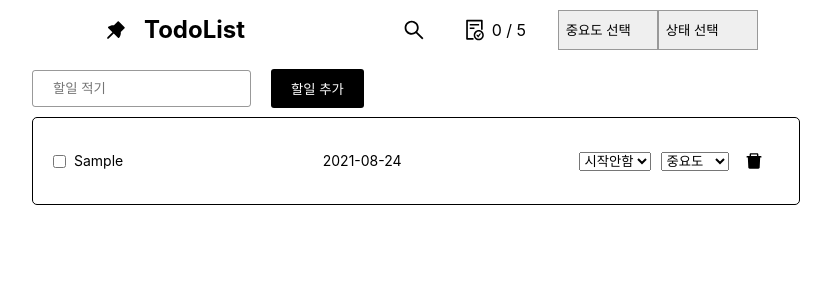
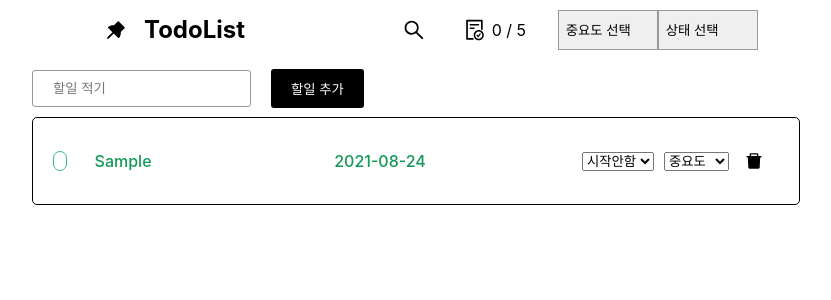
Before and after one commit to TEAM-8ight/8ight-team2, a React (Create React App) app: page / in a window 1280 px wide. Both pictures are taken after typing "Sample" into the empty fields and a click on the button "할일 추가". Shown: the top 300 px of the page, without its empty margins (224-1055 px from the left). Built offline with nearby package versions, Linux system fonts and the light colour scheme.

Commit message:
Feat: Add 'done' property in createState

```diff
--- a/src/components/Header.tsx
+++ b/src/components/Header.tsx
@@ -11,39 +11,19 @@ import {
 const Header = ({ todos, handleStatusFilter }: any) => {
   const [filterByImportance, setFilterByImportance] = useState<any>([]);
   const [filterByStatus, setFilterByStatus] = useState<any>([...todos]);
-  const [filteredTodos, setFilteredTodos] = useState<any>([...todos]);
+
   const handleFilterByImportance = (
     e: React.ChangeEvent<HTMLSelectElement>,
   ) => {
     setFilterByImportance(e.target.value);
 
-    // const matchValues = [...todos].filter((todo: any) =>
-    //   todo.importance.includes(e.target.value),
-    // );
-
-    // setFilterByImportance(matchValues);
     handleStatusFilter(e.target.value);
   };
 
   const handleFilterByStatus = (e: React.ChangeEvent<HTMLSelectElement>) => {
-    // const matchValues = [...todos].filter((todo: any) =>
-    //   todo.status.includes(e.target.value),
-    // );
-
     setFilterByStatus(e.target.value);
     handleStatusFilter(e.target.value);
   };
-
-  // useEffect(() => {
-  //   const matchValues = [...todos].filter(
-  //     (todo: any) =>
-  //       (!filterByImportance || todo.importance === filterByImportance) &&
-  //       (!filterByStatus || todo.status === filterByStatus),
-  //   );
-  //   console.log('matchValues', matchValues);
-  //   setFilteredTodos(matchValues);
-  //   handleStatusFilter(matchValues);
-  // }, [filterByStatus, filterByImportance]);
 
   return (
     <Nav>
--- a/src/components/TodoList.tsx
+++ b/src/components/TodoList.tsx
@@ -1,7 +1,7 @@
-import React, { useEffect, useState } from 'react';
-import styled from 'styled-components';
+import React, { useState } from 'react';
+import styled, { css } from 'styled-components';
 import { todoType } from '../pages/MainPage';
-import { AiFillDelete } from 'react-icons/ai';
+import { AiFillDelete, AiOutlineCheckCircle } from 'react-icons/ai';
 
 interface TodoCreateProps {
   createState: todoType[];
@@ -139,16 +139,22 @@ const TodoList = ({
     );
   };
 
-  const isFiltered = (status: any, importance: any) => {
+  const isFiltered = (status: any) => {
     return status === selected;
   };
 
-  console.log(selected);
+  const toggleTodo = (id: number) => {
+    setCreateState((prevState) =>
+      prevState.map((todo) =>
+        todo.id === id ? { ...todo, done: !todo.done } : todo,
+      ),
+    );
+  };
 
   return (
     <Container onDragOver={onDragOver}>
       {createState?.map((item, i) => {
-        let isItemFiltered = isFiltered(item.status, item.importance);
+        let isItemFiltered = isFiltered(item.status);
 
         let defaultClass = '';
 
@@ -163,9 +169,12 @@ const TodoList = ({
               isItemFiltered ? { background: 'green' } : { background: 'none' }
             }
           >
-            <input type="checkbox" name="isComplete" value={item.taskName} />
+            <CheckCircle done={item.done} onClick={() => toggleTodo(item.id)}>
+              {item.done && <AiOutlineCheckCircle />}
+            </CheckCircle>
 
             <ListItem
+              done={item.done}
               data-index={i}
               draggable
               onDragStart={onDragStart}
@@ -230,35 +239,35 @@ const Container = styled.ul`
 const ListContainer = styled.div`
   display: flex;
   align-items: center;
+
+  padding: 10px 20px;
+
   :not(:last-child) {
-    border-bottom: 1px solid black;
+    border-bottom: 1px solid lightgray;
   }
-  padding: 10px 20px;
 `;
 
-const ListItem = styled.li<{ isDrag: boolean }>`
+const ListItem = styled.li<{ isDrag: boolean; done: boolean }>`
   width: 760px;
   display: flex;
   flex-direction: row;
-  justify-content: space-between;
   align-items: center;
   padding: 15px 8px;
   user-select: none;
   touch-action: none;
   cursor: grab;
   height: 66px;
+  font-size: 16px;
+  font-weight: 500;
+  color: #119955;
+  ${(props) =>
+    props.done &&
+    css`
+      color: #ced4da;
+      text-decoration: line-through;
+    `}
 
   ${(props) => props.isDrag && 'transition: transform 200ms ease 0s'};
-
-  /* &.move_up {
-    transform: translate(0, -65px);
-    z-index: 1;
-  }
-
-  &.move_down {
-    transform: translate(0, 65px);
-    z-index: 1;
-  } */
 
   & > * {
     pointer-events: none;
@@ -294,4 +303,24 @@ const ImportanceSelect = styled.select`
   width: 100px;
 `;
 
+const CheckCircle = styled.div<{ done: boolean }>`
+  width: 20px;
+  height: 20px;
+  border-radius: 16px;
+  border: 1px solid #33bb77;
+  font-size: 16px;
+  display: flex;
+  align-items: center;
+  justify-content: center;
+  margin-right: 20px;
+  cursor: pointer;
+
+  ${(props) =>
+    props.done &&
+    css`
+      border: 1px solid #dddddd;
+      color: #dddddd;
+    `}
+`;
+
 export default TodoList;
--- a/src/pages/MainPage.tsx
+++ b/src/pages/MainPage.tsx
@@ -12,6 +12,7 @@ export interface todoType {
   createdAt: string;
   updatedAt: string;
   importance: string;
+  done: boolean;
 }
 
 const getFormatDate = (date: Date) => {
@@ -53,6 +54,7 @@ const MainPage = () => {
       createdAt: getFormatDate(today),
       updatedAt: '',
       importance: '',
+      done: false,
     });
 
     setValue('');
```
